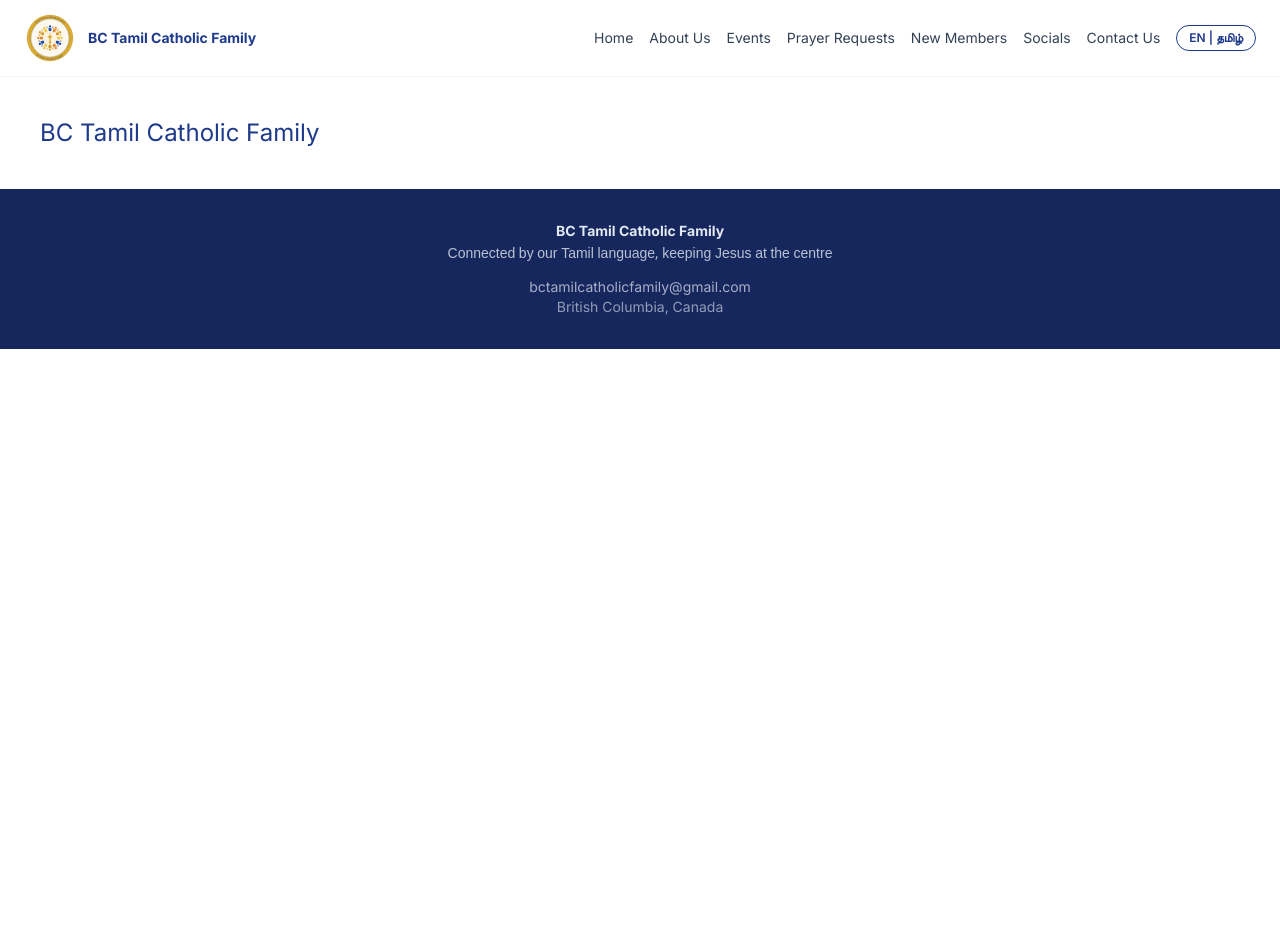
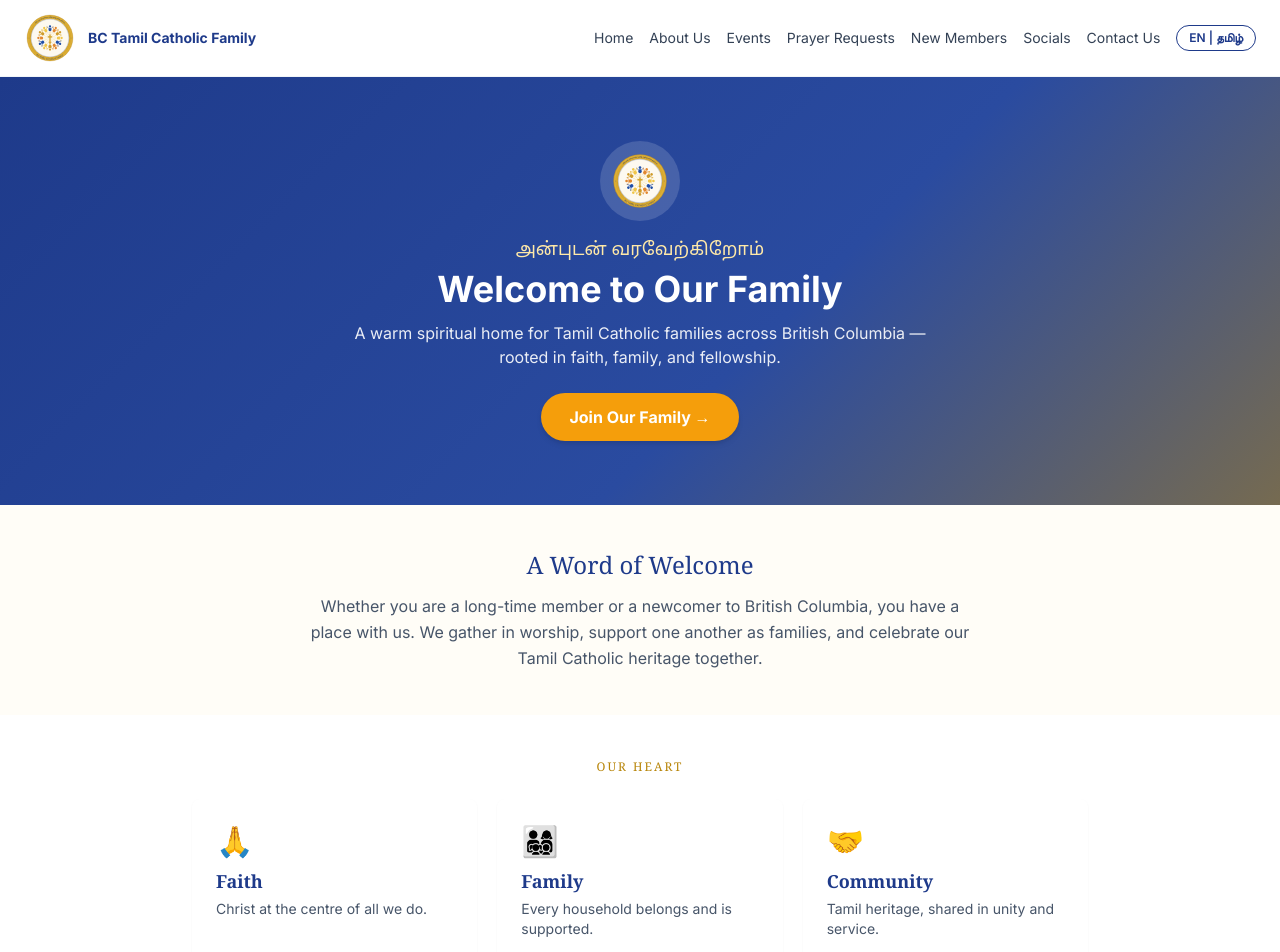
Before and after one commit to uginrajesh/bctcf-webapp, a Next.js app: page /en in a window 1280 px wide. Shown: the top 952 px of the page. Before the commit the page ends 800 px from the top, so only its background shows below. Built offline with nearby package versions, Linux system fonts and the light colour scheme.

Commit message:
feat: build Home page (hero, mission, quick access, announcements)

```diff
--- a/src/app/[locale]/page.tsx
+++ b/src/app/[locale]/page.tsx
@@ -1,8 +1,25 @@
 import { setRequestLocale } from 'next-intl/server'
 import { useTranslations } from 'next-intl'
+import { Hero } from '@/components/sections/Hero'
+import { Section } from '@/components/ui/Section'
+import { MissionCards } from '@/components/sections/MissionCards'
+import { QuickAccess } from '@/components/sections/QuickAccess'
+import { Announcements } from '@/components/sections/Announcements'
 
 export default function Home({ params }: { params: { locale: string } }) {
   setRequestLocale(params.locale)
-  const t = useTranslations('common')
-  return <main className="p-10 text-brand-blue text-2xl">{t('communityName')}</main>
+  const t = useTranslations('home')
+  return (
+    <main>
+      <Hero />
+      <Section className="bg-brand-cream text-center">
+        <h2 className="mb-3 font-serif text-2xl text-brand-blue">{t('welcomeTitle')}</h2>
+        <p className="mx-auto max-w-2xl leading-relaxed text-slate-600">{t('welcomeBody')}</p>
+      </Section>
+      <MissionCards />
+      {/* UpcomingEvent inserted here in Task 11 */}
+      <QuickAccess />
+      <Announcements />
+    </main>
+  )
 }
--- /dev/null
+++ b/src/components/sections/Announcements.tsx
@@ -0,0 +1,27 @@
+import { useLocale, useTranslations } from 'next-intl'
+import { Section } from '@/components/ui/Section'
+import data from '@/data/announcements.json'
+
+export function Announcements() {
+  const t = useTranslations('home')
+  const locale = useLocale() as 'en' | 'ta'
+  return (
+    <Section className="bg-brand-creamDark">
+      <h2 className="mb-6 text-center font-serif text-2xl text-brand-blue">
+        {t('announcements')}
+      </h2>
+      <div className="mx-auto max-w-2xl">
+        {data.items.map((item, i) => (
+          <div
+            key={i}
+            className="mb-3 rounded-lg border-l-4 border-brand-orange bg-white p-4"
+          >
+            <p className="text-xs uppercase tracking-wide text-brand-gold">{item.date}</p>
+            <h4 className="my-1 font-serif text-brand-blue">{item.title[locale]}</h4>
+            <p className="text-sm text-slate-500">{item.body[locale]}</p>
+          </div>
+        ))}
+      </div>
+    </Section>
+  )
+}
--- /dev/null
+++ b/src/components/sections/Hero.tsx
@@ -0,0 +1,21 @@
+import Image from 'next/image'
+import { useTranslations } from 'next-intl'
+import { Button } from '@/components/ui/Button'
+
+export function Hero() {
+  const t = useTranslations('home')
+  const tc = useTranslations('common')
+  return (
+    <section className="bg-brand-gradient px-6 py-16 text-center text-white">
+      <div className="mx-auto mb-4 flex h-20 w-20 items-center justify-center rounded-full bg-white/15">
+        <Image src="/logo.svg" alt="" width={60} height={60} />
+      </div>
+      <p className="font-tamil text-lg text-brand-yellow">{t('heroWelcomeTa')}</p>
+      <h1 className="my-1 text-3xl font-bold md:text-4xl">{t('heroHeading')}</h1>
+      <p className="mx-auto mt-3 max-w-xl opacity-90">{t('heroBody')}</p>
+      <div className="mt-6">
+        <Button href="/new-members">{tc('joinCta')} →</Button>
+      </div>
+    </section>
+  )
+}
--- /dev/null
+++ b/src/components/sections/MissionCards.tsx
@@ -0,0 +1,23 @@
+import { useTranslations } from 'next-intl'
+import { Section } from '@/components/ui/Section'
+import { Card } from '@/components/ui/Card'
+
+export function MissionCards() {
+  const t = useTranslations('home')
+  const items = [
+    { icon: '🙏', title: t('faith'), body: t('faithBody') },
+    { icon: '👨‍👩‍👧‍👦', title: t('family'), body: t('familyBody') },
+    { icon: '🤝', title: t('community'), body: t('communityBody') },
+  ]
+  return (
+    <Section label={t('ourHeart')}>
+      <div className="mx-auto grid max-w-4xl gap-5 md:grid-cols-3">
+        {items.map((i) => (
+          <Card key={i.title} title={i.title} icon={i.icon}>
+            {i.body}
+          </Card>
+        ))}
+      </div>
+    </Section>
+  )
+}
--- /dev/null
+++ b/src/components/sections/QuickAccess.tsx
@@ -0,0 +1,30 @@
+import { useTranslations } from 'next-intl'
+import { Link } from '@/i18n/routing'
+import { Section } from '@/components/ui/Section'
+
+export function QuickAccess() {
+  const t = useTranslations('home')
+  const cards = [
+    { icon: '🕯️', title: t('qaPrayer'), sub: t('qaPrayerSub'), href: '/prayer-requests' },
+    { icon: '✨', title: t('qaMembers'), sub: t('qaMembersSub'), href: '/new-members' },
+    { icon: '📅', title: t('qaEvents'), sub: t('qaEventsSub'), href: '/events' },
+    { icon: '💬', title: t('qaSocials'), sub: t('qaSocialsSub'), href: '/socials' },
+  ]
+  return (
+    <Section label={t('quickAccess')} className="bg-brand-creamDark">
+      <div className="mx-auto grid max-w-4xl gap-4 sm:grid-cols-2 md:grid-cols-4">
+        {cards.map((c) => (
+          <Link
+            key={c.href}
+            href={c.href}
+            className="rounded-lg border-b-[3px] border-brand-gold bg-white p-6 text-center shadow-sm transition hover:-translate-y-0.5 hover:shadow-md"
+          >
+            <span className="mb-2 block text-3xl text-brand-gold">{c.icon}</span>
+            <span className="block font-serif font-semibold text-brand-blue">{c.title}</span>
+            <span className="mt-1 block text-xs text-slate-400">{c.sub}</span>
+          </Link>
+        ))}
+      </div>
+    </Section>
+  )
+}
--- /dev/null
+++ b/src/data/announcements.json
@@ -0,0 +1,14 @@
+{
+  "items": [
+    {
+      "date": "2026-06",
+      "title": { "en": "Monthly Tamil Mass — second Saturday", "ta": "மாதாந்திர தமிழ் திருப்பலி — இரண்டாவது சனிக்கிழமை" },
+      "body": { "en": "Join us this month for Holy Mass followed by community fellowship.", "ta": "இந்த மாதம் திருப்பலியிலும் அதைத் தொடர்ந்து சமூக நட்புறவிலும் எங்களுடன் இணையுங்கள்." }
+    },
+    {
+      "date": "2026-06",
+      "title": { "en": "New family welcome lunch", "ta": "புதிய குடும்ப வரவேற்பு மதிய உணவு" },
+      "body": { "en": "Newcomers to BC are warmly invited to our welcome lunch after Mass.", "ta": "பிரிட்டிஷ் கொலம்பியாவிற்கு புதியவர்கள் திருப்பலிக்குப் பின் எங்கள் வரவேற்பு மதிய உணவிற்கு அன்புடன் அழைக்கப்படுகிறார்கள்." }
+    }
+  ]
+}
--- a/src/messages/en.json
+++ b/src/messages/en.json
@@ -9,5 +9,22 @@
     "tagline": "Connected by our Tamil language, keeping Jesus at the centre",
     "joinCta": "Join Our Family",
     "languageName": "தமிழ்"
+  },
+  "home": {
+    "heroWelcomeTa": "அன்புடன் வரவேற்கிறோம்",
+    "heroHeading": "Welcome to Our Family",
+    "heroBody": "A warm spiritual home for Tamil Catholic families across British Columbia — rooted in faith, family, and fellowship.",
+    "welcomeTitle": "A Word of Welcome",
+    "welcomeBody": "Whether you are a long-time member or a newcomer to British Columbia, you have a place with us. We gather in worship, support one another as families, and celebrate our Tamil Catholic heritage together.",
+    "ourHeart": "Our Heart",
+    "faith": "Faith", "faithBody": "Christ at the centre of all we do.",
+    "family": "Family", "familyBody": "Every household belongs and is supported.",
+    "community": "Community", "communityBody": "Tamil heritage, shared in unity and service.",
+    "quickAccess": "Quick Access",
+    "qaPrayer": "Prayer Requests", "qaPrayerSub": "Submit an intention",
+    "qaMembers": "New Members", "qaMembersSub": "Join our family",
+    "qaEvents": "Events", "qaEventsSub": "What's coming up",
+    "qaSocials": "Socials", "qaSocialsSub": "Stay connected",
+    "announcements": "Latest Announcements"
   }
 }
--- a/src/messages/ta.json
+++ b/src/messages/ta.json
@@ -9,5 +9,22 @@
     "tagline": "இனிய தமிழால் இணைவோம், இறை இயேசுவை முன்னிலைப்படுத்துவோம்",
     "joinCta": "எங்கள் குடும்பத்தில் இணையுங்கள்",
     "languageName": "English"
+  },
+  "home": {
+    "heroWelcomeTa": "அன்புடன் வரவேற்கிறோம்",
+    "heroHeading": "எங்கள் குடும்பத்திற்கு வரவேற்கிறோம்",
+    "heroBody": "பிரிட்டிஷ் கொலம்பியா முழுவதும் உள்ள தமிழ் கத்தோலிக்க குடும்பங்களுக்கு ஒரு அன்பான ஆன்மீக இல்லம் — விசுவாசம், குடும்பம், நட்புறவில் வேரூன்றியது.",
+    "welcomeTitle": "வரவேற்பு வார்த்தை",
+    "welcomeBody": "நீங்கள் நீண்டகால உறுப்பினராக இருந்தாலும் அல்லது பிரிட்டிஷ் கொலம்பியாவிற்கு புதியவராக இருந்தாலும், எங்களுடன் உங்களுக்கு இடம் உண்டு.",
+    "ourHeart": "எங்கள் இதயம்",
+    "faith": "விசுவாசம்", "faithBody": "நாம் செய்யும் அனைத்திலும் கிறிஸ்து மையமாக.",
+    "family": "குடும்பம்", "familyBody": "ஒவ்வொரு குடும்பமும் சேர்ந்தது, ஆதரிக்கப்படுகிறது.",
+    "community": "சமூகம்", "communityBody": "ஒற்றுமையிலும் சேவையிலும் பகிரப்படும் தமிழ் பாரம்பரியம்.",
+    "quickAccess": "விரைவு அணுகல்",
+    "qaPrayer": "செப மன்றாட்டுகள்", "qaPrayerSub": "ஒரு மன்றாட்டை சமர்ப்பியுங்கள்",
+    "qaMembers": "புதிய உறுப்பினர்கள்", "qaMembersSub": "எங்கள் குடும்பத்தில் இணையுங்கள்",
+    "qaEvents": "நிகழ்வுகள்", "qaEventsSub": "வரவிருப்பவை",
+    "qaSocials": "சமூக வலைதளங்கள்", "qaSocialsSub": "தொடர்பில் இருங்கள்",
+    "announcements": "சமீபத்திய அறிவிப்புகள்"
   }
 }
```
